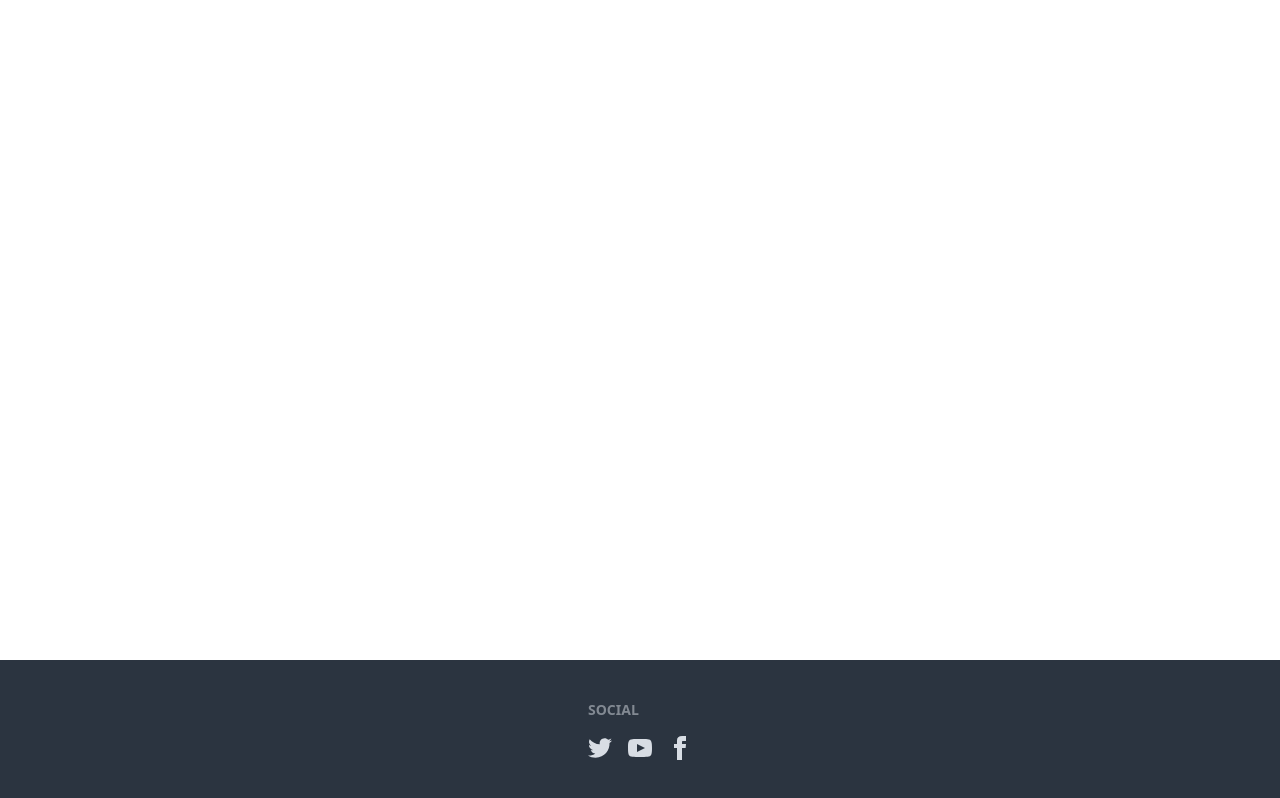
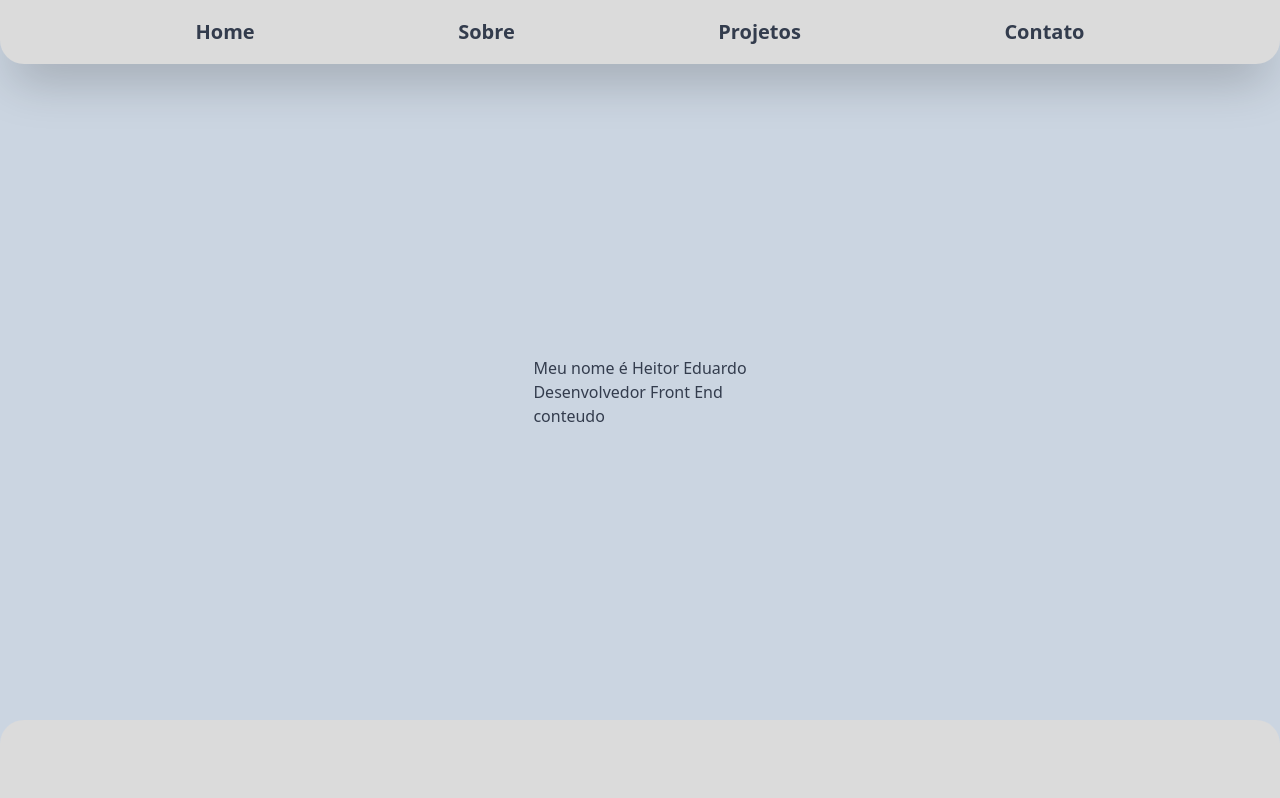
Before and after one commit to heitor-canhizares/heitor-portfolio, a Next.js app: page / in a window 1280 px wide. Built offline with nearby package versions, Linux system fonts and the light colour scheme.

Commit message:
Updates and improvements

```diff
--- a/package.json
+++ b/package.json
@@ -17,6 +17,7 @@
     "postcss": "8.4.24",
     "react": "18.2.0",
     "react-dom": "18.2.0",
+    "react-swipeable": "^7.0.1",
     "tailwindcss": "3.3.2",
     "typescript": "5.0.4"
   },
--- a/src/app/components/footer.tsx
+++ b/src/app/components/footer.tsx
@@ -2,45 +2,8 @@ import Image from "next/image";
 
 export default function Footer() {
     return (
-        <footer className="footer p-10 bg-neutral text-neutral-content justify-center self-end">
-            <div>
-                <span className="footer-title">Social</span>
-                <div className="grid grid-flow-col gap-4">
-                    <a>
-                        <svg
-                            xmlns="http://www.w3.org/2000/svg"
-                            width="24"
-                            height="24"
-                            viewBox="0 0 24 24"
-                            className="fill-current"
-                        >
-                            <path d="M24 4.557c-.883.392-1.832.656-2.828.775 1.017-.609 1.798-1.574 2.165-2.724-.951.564-2.005.974-3.127 1.195-.897-.957-2.178-1.555-3.594-1.555-3.179 0-5.515 2.966-4.797 6.045-4.091-.205-7.719-2.165-10.148-5.144-1.29 2.213-.669 5.108 1.523 6.574-.806-.026-1.566-.247-2.229-.616-.054 2.281 1.581 4.415 3.949 4.89-.693.188-1.452.232-2.224.084.626 1.956 2.444 3.379 4.6 3.419-2.07 1.623-4.678 2.348-7.29 2.04 2.179 1.397 4.768 2.212 7.548 2.212 9.142 0 14.307-7.721 13.995-14.646.962-.695 1.797-1.562 2.457-2.549z"></path>
-                        </svg>
-                    </a>
-                    <a>
-                        <svg
-                            xmlns="http://www.w3.org/2000/svg"
-                            width="24"
-                            height="24"
-                            viewBox="0 0 24 24"
-                            className="fill-current"
-                        >
-                            <path d="M19.615 3.184c-3.604-.246-11.631-.245-15.23 0-3.897.266-4.356 2.62-4.385 8.816.029 6.185.484 8.549 4.385 8.816 3.6.245 11.626.246 15.23 0 3.897-.266 4.356-2.62 4.385-8.816-.029-6.185-.484-8.549-4.385-8.816zm-10.615 12.816v-8l8 3.993-8 4.007z"></path>
-                        </svg>
-                    </a>
-                    <a>
-                        <svg
-                            xmlns="http://www.w3.org/2000/svg"
-                            width="24"
-                            height="24"
-                            viewBox="0 0 24 24"
-                            className="fill-current"
-                        >
-                            <path d="M9 8h-3v4h3v12h5v-12h3.642l.358-4h-4v-1.667c0-.955.192-1.333 1.115-1.333h2.885v-5h-3.808c-3.596 0-5.192 1.583-5.192 4.615v3.385z"></path>
-                        </svg>
-                    </a>
-                </div>
-            </div>
+        <footer className="footer p-10 bg-base-300 text-neutral-content justify-center self-end rounded-t-3xl">
+            <div></div>
         </footer>
     );
 }
--- a/src/app/components/navbar.tsx
+++ b/src/app/components/navbar.tsx
@@ -1,5 +1,96 @@
-import Image from "next/image";
+"use client";
+import { useSwipeable } from "react-swipeable";
+import { MenuReduced } from "./svgs";
+import { useEffect, useState } from "react";
+import Link from "next/link";
 
 export default function Navbar() {
-    return <nav></nav>;
+    const { ref: documentRef } = useSwipeable({
+        onSwipedRight: () => {
+            window.document.getElementById("menu")?.click();
+        },
+    });
+    const handleLeft = useSwipeable({
+        onSwipedLeft: () => {
+            window.document.getElementById("menu")?.click();
+        },
+    });
+
+    useEffect(() => {});
+
+    useEffect(() => {
+        if (typeof window !== "undefined") documentRef(window.document as any);
+
+        return () => documentRef(null);
+    }, []);
+
+    return (
+        <div className="navbar bg-base-300 rounded-b-3xl shadow-2xl">
+            <div className="drawer sm:hidden ">
+                <input id="menu" type="checkbox" className="drawer-toggle" />
+                <div className="drawer-content">
+                    <div>
+                        <label
+                            htmlFor="menu"
+                            className="btn btn-primary drawer-button btn-ghost"
+                        >
+                            <MenuReduced />
+                        </label>
+                    </div>
+                </div>
+                <div className="drawer-side" {...handleLeft}>
+                    <label htmlFor="menu" className="drawer-overlay "></label>
+                    <menu className="menu w-1/2 justify-evenly h-full bg-slate-600 p-0 opacity-80 rounded-e-full items-center">
+                        <Link
+                            href={"/"}
+                            className="btn btn-ghost normal-case text-xl text-white rounded-full w-fit"
+                        >
+                            Home
+                        </Link>
+                        <Link
+                            href={"/About"}
+                            className="btn btn-ghost normal-case text-xl text-white rounded-full w-fit"
+                        >
+                            Sobre
+                        </Link>
+                        <Link
+                            href={"/Projects"}
+                            className="btn btn-ghost normal-case text-xl text-white rounded-full w-fit"
+                        >
+                            Projetos
+                        </Link>
+                        <Link
+                            href={"/Contact"}
+                            className="btn btn-ghost normal-case text-xl text-white rounded-full w-fit"
+                        >
+                            Contato
+                        </Link>
+                    </menu>
+                </div>
+            </div>
+            <div className="flex flex-1 justify-evenly">
+                <Link href={"/"} className="btn btn-ghost normal-case text-xl ">
+                    Home
+                </Link>
+                <Link
+                    href={"/About"}
+                    className="btn btn-ghost normal-case text-xl hidden sm:inline-flex"
+                >
+                    Sobre
+                </Link>
+                <Link
+                    href={"/Projects"}
+                    className="btn btn-ghost normal-case text-xl hidden sm:inline-flex"
+                >
+                    Projetos
+                </Link>
+                <Link
+                    href={"/Contact"}
+                    className="btn btn-ghost normal-case text-xl hidden sm:inline-flex"
+                >
+                    Contato
+                </Link>
+            </div>
+        </div>
+    );
 }
--- /dev/null
+++ b/src/app/components/svgs.tsx
@@ -0,0 +1,17 @@
+export const MenuReduced = () => {
+    return (
+        <svg
+            xmlns="http://www.w3.org/2000/svg"
+            fill="none"
+            viewBox="0 0 24 24"
+            className="inline-block w-5 h-5 stroke-current"
+        >
+            <path
+                strokeLinecap="round"
+                strokeLinejoin="round"
+                strokeWidth="2"
+                d="M4 6h16M4 12h16M4 18h16"
+            ></path>
+        </svg>
+    );
+};
--- a/src/app/components/terminal.tsx
+++ b/src/app/components/terminal.tsx
@@ -1,3 +1,6 @@
+"use client";
+import { useEffect } from "react";
+
 declare global {
     interface Window {
         readonly modal: HTMLDialogElement;
@@ -7,8 +10,7 @@ declare global {
 export default function Terminal() {
     function documentoCarregado() {
         setTimeout(() => {
-            let btn = document.getElementById("btn-modal");
-            btn?.click();
+            window.modal.showModal();
         }, 750);
         setTimeout(() => {
             let lastpart = document.getElementById("pronto");
@@ -16,20 +18,17 @@ export default function Terminal() {
         }, 3000);
         setTimeout(() => {
             window.modal.close();
+            window.document.body.style.opacity = "100";
         }, 3500);
     }
-
-    if (typeof window !== "undefined") documentoCarregado();
+    useEffect(() => {
+        if (typeof window !== "undefined") documentoCarregado();
+    }, []);
 
     return (
-        <div>
-            <button
-                className="btn hidden"
-                id="btn-modal"
-                onClick={() => window.modal.showModal()}
-            ></button>
+        <div className="z-10">
             <dialog id="modal" className="modal backdrop-brightness-[0.05]">
-                <form method="dialog" className="modal-box p-0">
+                <form method="dialog" className="modal-box p-1 bg-black">
                     <div className="mockup-code typewriter">
                         <div>
                             <pre data-prefix="$" className="pr-0">
--- a/src/app/globals.css
+++ b/src/app/globals.css
@@ -128,6 +128,10 @@ table {
 @tailwind utilities;
 @import "daisyui/dist/full.css";
 
+dialog {
+    outline: none;
+}
+
 .typewriter pre {
     padding-right: 0px !important;
 }
@@ -138,7 +142,7 @@ table {
     overflow: hidden; /* Ensures the content is not revealed until the animation */
     border-right: 0.15em solid rgb(255, 255, 255); /* The typwriter cursor */
     white-space: nowrap; /* Keeps the content on a single line */
-    animation: typing 3.5s steps(60, end), blink-caret 0.5s step-end 10;
+    animation: typing 3.5s steps(60, end), blink-caret 0.5s step-end infinite;
     animation-delay: 1s;
 }
 
--- a/src/app/layout.tsx
+++ b/src/app/layout.tsx
@@ -1,9 +1,25 @@
+import { Metadata } from "next";
 import Footer from "./components/footer";
+import Navbar from "./components/navbar";
 import "./globals.css";
 
-export const metadata = {
-    title: "Create Next App",
-    description: "Generated by create next app",
+export const metadata: Metadata = {
+    title: "Heitor Portfolio",
+    description: "Home page of my portfolio",
+    authors: [
+        {
+            name: "Heitor Eduardo Avelar Theodoro",
+            url: "https://www.linkedin.com/in/heitor-eduardo-avelar-theodoro-canhizares-4835b0216/",
+        },
+    ],
+    keywords: ["next.js", "frontend", "developer", "react", "portfolio"],
+    viewport: {
+        width: "device-width",
+        height: "device-height",
+        initialScale: 1,
+        viewportFit: "auto",
+    },
+    applicationName: "My Portfolio",
 };
 
 export default function RootLayout({
@@ -12,8 +28,9 @@ export default function RootLayout({
     children: React.ReactNode;
 }) {
     return (
-        <html lang="en">
-            <body className="flex flex-col h-screen w-screen justify-between">
+        <html lang="PT-BR">
+            <body className="flex flex-col min-h-screen min-w-full justify-between opacity-0 bg-slate-300">
+                <Navbar />
                 {children}
                 <Footer />
             </body>
--- a/src/app/page.tsx
+++ b/src/app/page.tsx
@@ -1,10 +1,10 @@
-"use client";
 import Terminal from "./components/terminal";
 
 export default function Home() {
     return (
-        <div className="pt-10">
-            {/* <div className="grid grid-flow-row justify-center">
+        <div>
+            <Terminal />
+            <div className="grid grid-flow-row justify-center">
                 <div className="">
                     <span>Meu nome é Heitor Eduardo</span>
                 </div>
@@ -12,8 +12,7 @@ export default function Home() {
                     <span>Desenvolvedor Front End</span>
                 </div>
                 <div className="">conteudo</div>
-            </div> */}
-            <Terminal />
+            </div>
         </div>
     );
 }
--- a/tailwind.config.js
+++ b/tailwind.config.js
@@ -7,6 +7,6 @@ module.exports = {
     ],
     plugins: [require("daisyui")],
     daisyui: {
-        themes: ["light"],
+        themes: ["emerald"],
     },
 };
```
Also changed, not shown: 1 other file (tests, documents, lock files or other folders).
